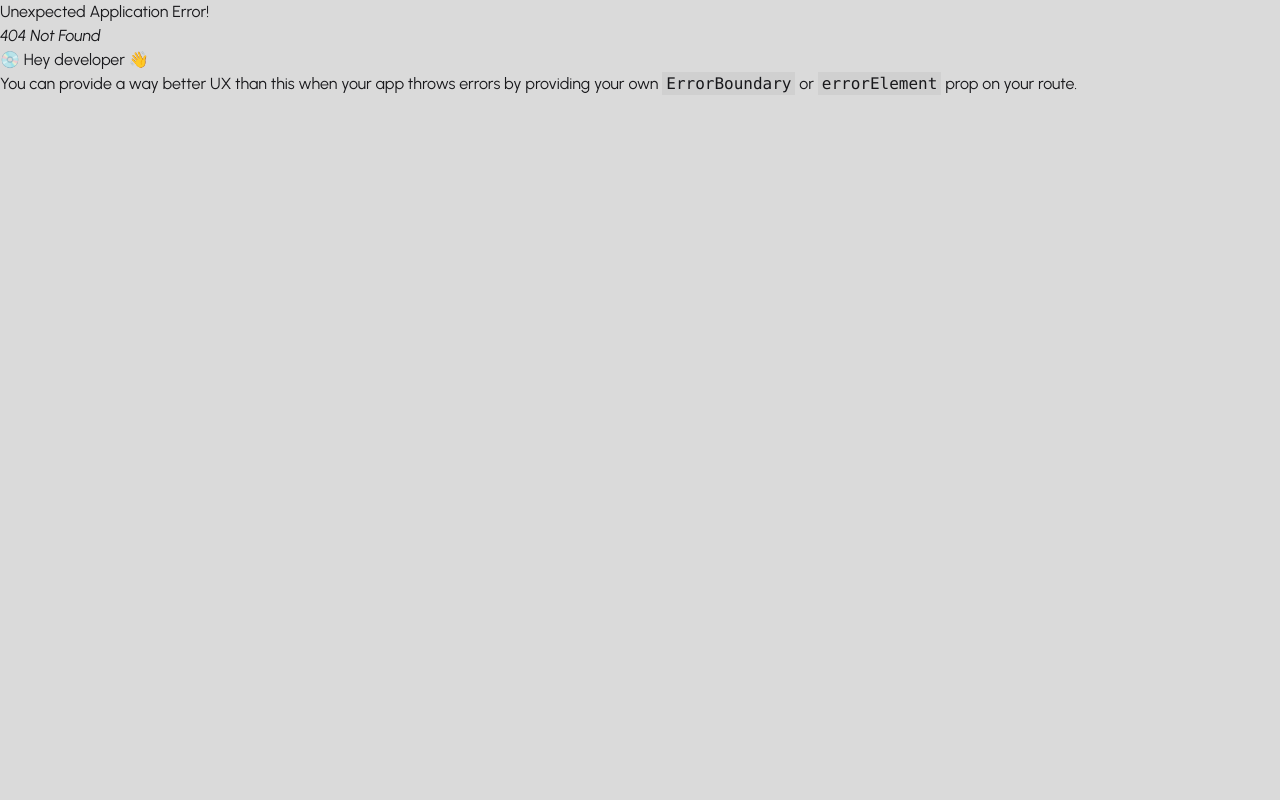
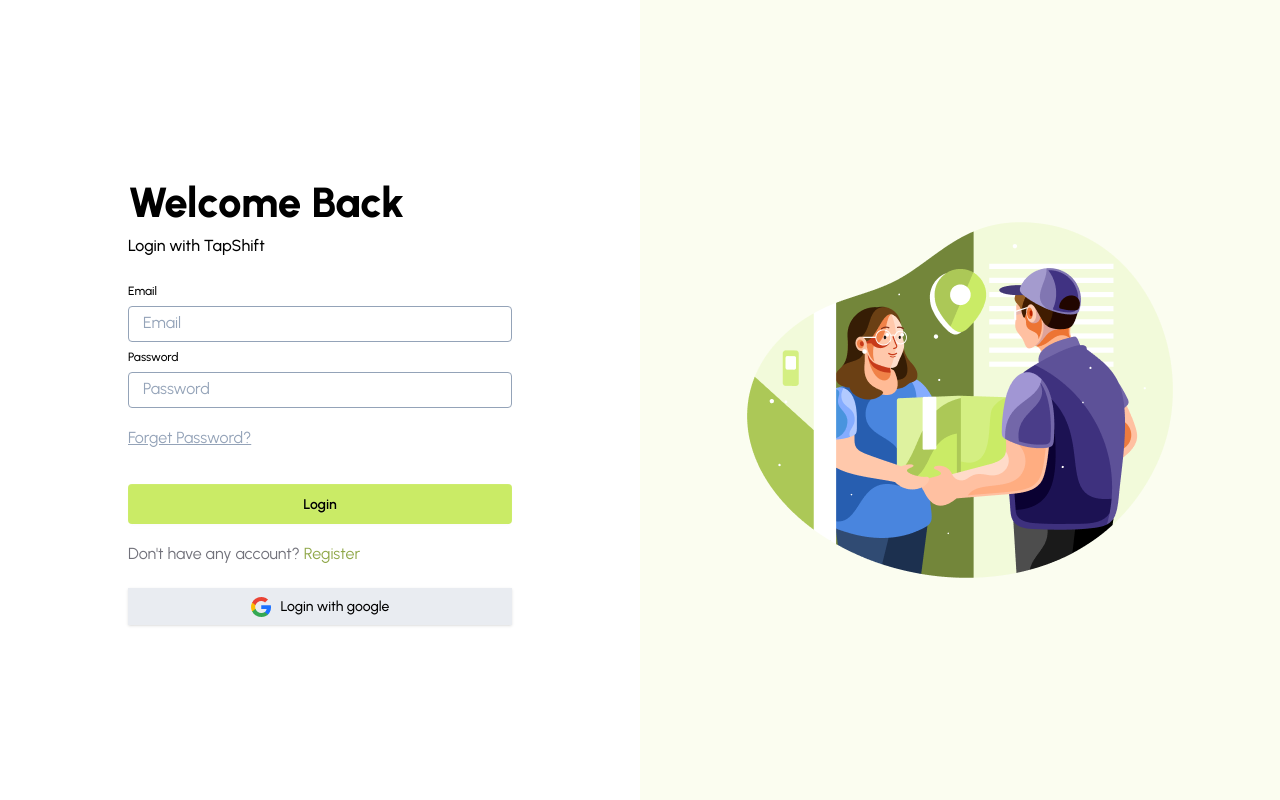
Before and after one commit to xovar/TapShift-frontend, a React app: page /login in a window 1280 px wide. Before the commit this address had no page. Built offline with nearby package versions, Linux system fonts and the light colour scheme; the HTML template or start-up script is replaced by a standard one.

Commit message:
add Login Page And Layout

```diff
--- a/package.json
+++ b/package.json
@@ -14,6 +14,7 @@
     "react": "^19.2.0",
     "react-dom": "^19.2.0",
     "react-fast-marquee": "^1.6.5",
+    "react-hook-form": "^7.71.1",
     "react-icons": "^5.5.0",
     "react-responsive-carousel": "^3.2.23",
     "react-router": "^7.12.0",
--- /dev/null
+++ b/src/layout/AuthLayout.jsx
@@ -0,0 +1,18 @@
+import React from "react";
+import { Outlet } from "react-router";
+import authImg from "../assets/authImage.png"
+
+export default function AuthLayout() {
+  return (
+    <div className="">
+      <div className=" h-screen w-full flex flex-col lg:flex-row">
+        <div className="w-[50%] bg-white flex justify-center items-center">
+          <Outlet/>
+        </div>
+        <div className="bg-[#fbfdf0] w-[50%] flex justify-center items-center">
+            <img src={authImg} style={{objectFit: "cover"}} alt="" />
+        </div>
+      </div>
+    </div>
+  );
+}
--- a/src/layout/MainLayout.jsx
+++ b/src/layout/MainLayout.jsx
@@ -5,7 +5,7 @@ import Footer from '../pages/shared/footer/Footer';
 
 function MainLayout() {
   return (
-    <div>
+    <div className='max-w-7xl mx-auto'>
       <Navbar></Navbar>
       <Outlet></Outlet>
       <Footer></Footer>
--- a/src/main.jsx
+++ b/src/main.jsx
@@ -6,7 +6,7 @@ import router from "./router/router.jsx";
 
 createRoot(document.getElementById("root")).render(
   <StrictMode>
-    <div className="font-urbanist max-w-7xl mx-auto">
+    <div className="font-urbanist">
       <RouterProvider router={router} />
     </div>
   </StrictMode>
--- a/src/pages/Home/faq/FaqSection.jsx
+++ b/src/pages/Home/faq/FaqSection.jsx
@@ -5,10 +5,10 @@ function FaqSection() {
   return (
     <div className="mb-25">
       <div className="flex flex-col items-center gap-6">
-        <h1 className="text-black font-extrabold text-[40px]">
+        <h1 className="text-black font-extrabold text-[40px] text-center">
           Frequently Asked Question (FAQ)
         </h1>
-        <p className="text-[16px] text-black w-208 text-center">
+        <p className="text-[16px] text-black m-w-208 text-center">
           Enhance posture, mobility, and well-being effortlessly with Posture
           Pro. Achieve proper alignment, reduce pain, and strengthen your body
           with ease!
@@ -29,6 +29,12 @@ function FaqSection() {
           );
         })}
       </div>
+
+      <div className="flex justify-center">
+      <button className="px-8 py-4 border border-[#CAEB66] bg-[#CAEB66] rounded-4xl text-black font-bold text-[16px] sm:text-[20px] hover:bg-white hover:text-[black] cursor-pointer">
+            See More FAQ's
+          </button>
+      </div>
     </div>
   );
 }
--- /dev/null
+++ b/src/pages/Login/Login/Login.jsx
@@ -0,0 +1,28 @@
+import React from "react";
+import googleIcon from "../../../assets/Google__G__Logo 1.png"
+
+export default function Login() {
+  return (
+    <div className="w-[384px]">
+        <div className="mb-5">
+            <h1 className="font-extrabold text-[42px] text-black">Welcome Back</h1>
+            <p className="font-medium text-[16px] text-black">Login with TapShift</p>
+        </div>
+      <fieldset className="fieldset ">
+
+        <label className="font-medium tex-[14px] text-black">Email</label>
+        <input type="email" className="placeholder:font-normal rounded placeholder:text-[16px] placeholder:text-[#94A3B8] bg-white border border-[#94A3B8] py-2 pl-3.5" placeholder="Email" />
+
+        <label className="font-medium tex-[14px] text-black">Password</label>
+        <input type="password" className="placeholder:font-normal rounded placeholder:text-[16px] placeholder:text-[#94A3B8] bg-white border border-[#94A3B8] py-2 pl-3.5" placeholder="Password" />
+        <h1 className="font-normal text-[16px] text-[#94A3B8] cursor-pointer underline my-3">Forget Password?</h1>
+        <button className="btn bg-[#CAEB66] hover:bg-[#6dc86d] border-none mt-4 text-black">Login</button>
+        <h1 className="text-[16px] font-normal text-[#71717A] mt-3">Don't have any account? <span className="text-[#8FA748]">Register</span></h1>
+        <div className="bg-[#E9ECF1] shadow cursor-pointer hover:bg-[#e5efdd] border-none mt-4 text-black flex justify-center items-center py-2">
+            <img src={googleIcon} alt="" />
+            <h1 className="font-medium text-[14px] ml-2.5 text-black">Login with google</h1>
+        </div>
+      </fieldset>
+    </div>
+  );
+}
--- a/src/router/router.jsx
+++ b/src/router/router.jsx
@@ -1,6 +1,8 @@
 import { createBrowserRouter } from "react-router";
 import MainLayout from "../layout/MainLayout";
 import Home from "../pages/Home/Home/Home";
+import AuthLayout from "../layout/AuthLayout";
+import Login from "../pages/Login/Login/Login";
 
 const router = createBrowserRouter([
     {
@@ -13,6 +15,16 @@ const router = createBrowserRouter([
         }
       ]
     },
+    {
+      path:"/",
+      Component: AuthLayout,
+      children: [
+        {
+          path: "login",
+          Component: Login
+        }
+      ]
+    }
   ]);
 
   export default router;
```
Also changed, not shown: src/assets/Google__G__Logo 1.png (added), 1 other file (tests, documents, lock files or other folders).
